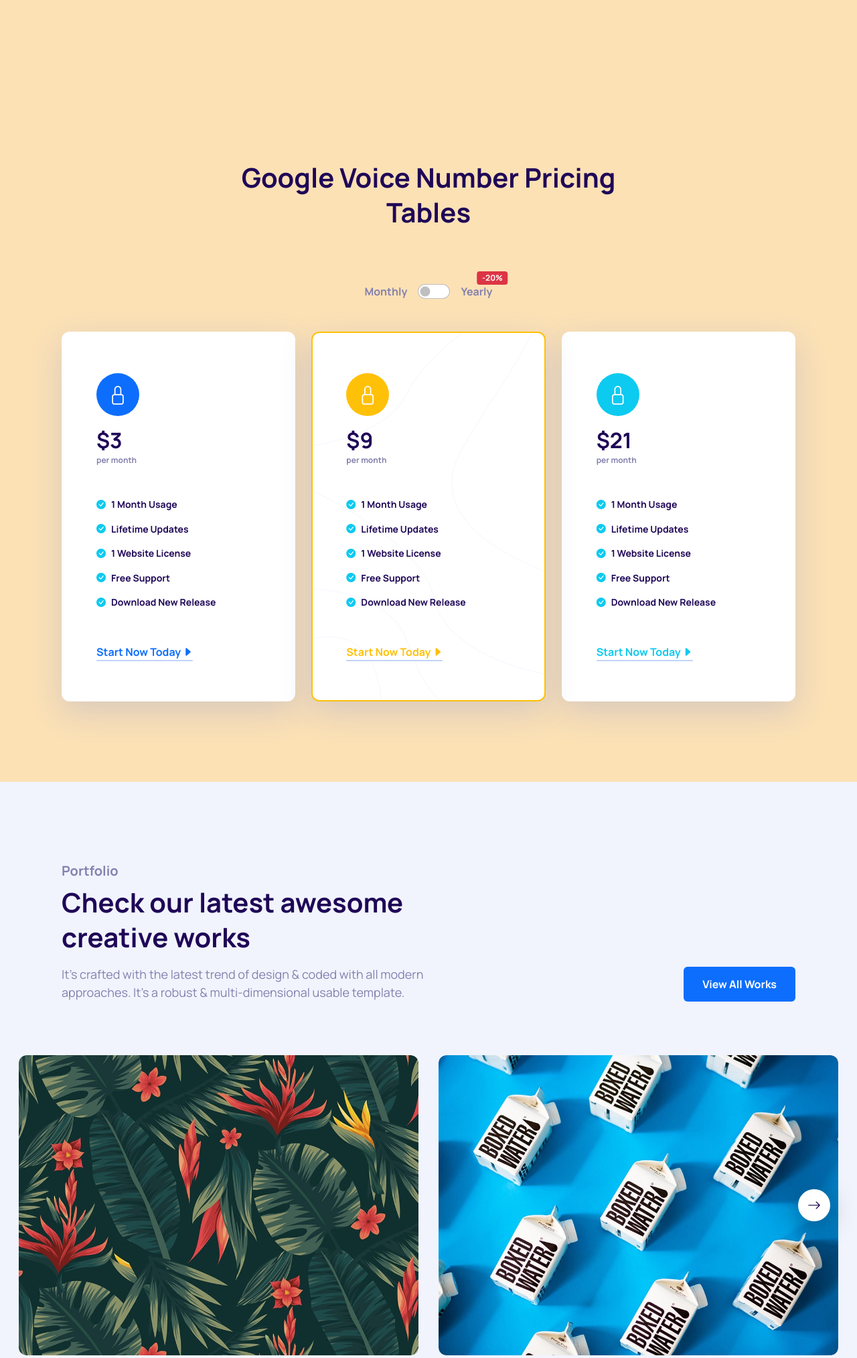
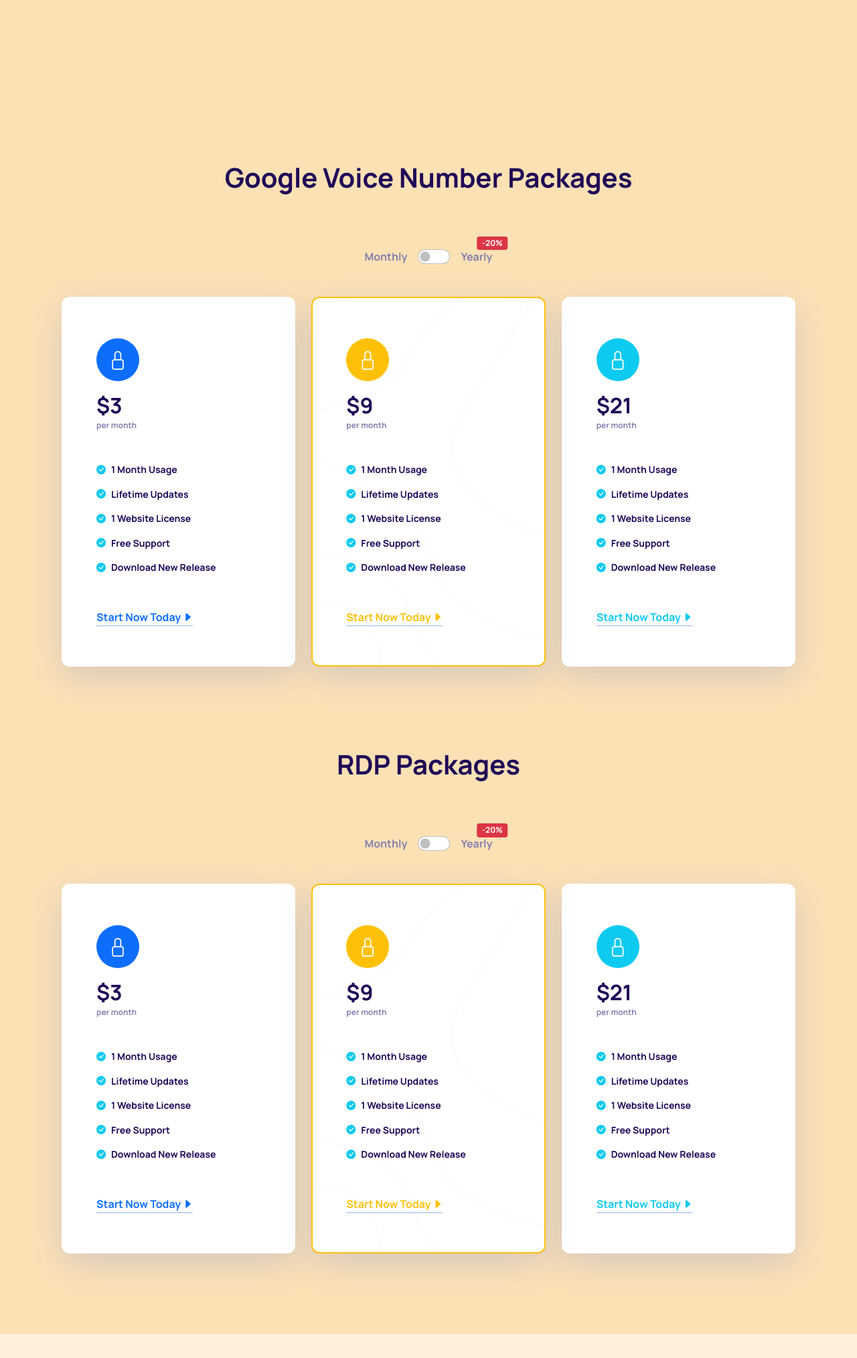
Before and after one commit to dollarstir/zone360, a PHP site: page /business-studio.php in a window 1280 px wide. Shown: the part 1388-3415 px from the top of the page at 67% size. Run offline with PHP 8.4, Linux system fonts and the light colour scheme.

Commit message:
ui update 13

```diff
--- a/business-studio.php
+++ b/business-studio.php
@@ -135,7 +135,7 @@
           <div class="col-12 col-sm-9 col-md-8 col-lg-7">
             <div class="section-heading text-center">
 
-              <h2>Google Voice Number Pricing Tables</h2>
+              <h2>Google Voice Number Packages</h2>
               <!-- <p>It's crafted with the latest trend of design &amp; coded with all modern approaches. It's a robust &amp; multi-dimensional usable template.</p> -->
             </div>
           </div>
@@ -228,82 +228,97 @@
     </div>
     <div class="mb-120 d-block"></div>
     <!-- Portfolio Area-->
-    <div class="saasbox-portfolio-area pt-120 pb-120 bg-gray">
+    <!-- RDP PAckages -->
+    <div class="saasbox-pricing-plan-area price2 bg-grey">
       <div class="container">
-        <div class="row align-items-end justify-content-between">
-          <div class="col-12 col-sm-8 col-lg-7 col-xxl-6">
-            <div class="section-heading mb-0">
-              <h6>Portfolio</h6>
-              <h2>Check our latest awesome creative works</h2>
-              <p>It's crafted with the latest trend of design &amp; coded with all modern approaches. It's a robust &amp; multi-dimensional usable template.</p>
-            </div>
-          </div>
-          <div class="col-12 col-sm-4 col-lg-5">
-            <div class="text-sm-end mt-5 mt-sm-0"><a class="btn btn-primary" href="portfolio-creative.html">View All Works</a></div>
+        <div class="row justify-content-center">
+          <div class="col-12 col-sm-9 col-md-8 col-lg-7">
+            <div class="section-heading text-center">
+
+              <h2>RDP Packages</h2>
+              <!-- <p>It's crafted with the latest trend of design &amp; coded with all modern approaches. It's a robust &amp; multi-dimensional usable template.</p> -->
             </div>
           </div>
         </div>
-      <div class="d-block mb-80"></div>
-      <div class="container-fluid">
-        <div class="portfolio2-wrapper px-3">
-          <div class="portfolio2-slides">
-            <div>
-              <!-- Single Portfolio Area -->
-              <div class="single-portfolio-area"><img src="img/bg-img/p22.jpg" alt="">
-                <!-- Ovarlay Content -->
-                <div class="overlay-content">
-                  <div class="portfolio-title">
-                    <h6 class="mb-0">Portfolio Title</h6>
-                  </div>
-                  <div class="portfolio-links"><a class="portfolio-img-zoom" href="img/bg-img/p22.jpg"><i class="bi bi-arrows-fullscreen"></i></a><a href="portfolio-details-one.html"><i class="bi bi-link-45deg"></i></a></div>
+        <div class="row">
+          <div class="col-12">
+            <div class="pricing-table-switch mb-5 text-center wow fadeInUp" data-wow-duration="1000ms" data-wow-delay="200ms">
+              <div class="form-check form-switch d-flex align-items-center justify-content-center ps-0 mb-0">
+                <label class="form-check-label fz-16 fw-bold me-3" for="priceSwitching">Monthly</label>
+                <input class="form-check-input ms-0 mt-0" id="priceSwitching" type="checkbox">
+                <label class="form-check-label fz-16 fw-bold ms-3 position-relative" for="priceSwitching">Yearly<span class="badge bg-danger rounded position-absolute">-20%</span></label>
               </div>
             </div>
           </div>
-            <div>
-              <!-- Single Portfolio Area -->
-              <div class="single-portfolio-area"><img src="img/bg-img/p23.jpg" alt="">
-                <!-- Ovarlay Content -->
-                <div class="overlay-content">
-                  <div class="portfolio-title">
-                    <h6 class="mb-0">Apps Redesign</h6>
-                  </div>
-                  <div class="portfolio-links"><a class="portfolio-img-zoom" href="img/bg-img/p23.jpg"><i class="bi bi-arrows-fullscreen"></i></a><a href="portfolio-details-one.html"><i class="bi bi-link-45deg"></i></a></div>
+          <div class="col-12">
+            <div class="row g-4 justify-content-center">
+              <!-- Single Pricing Plan-->
+              <div class="col-12 col-sm-9 col-md-7 col-lg-4">
+                <div class="card pricing-card monthly-plan shadow-lg wow fadeInUp" data-wow-duration="1000ms" data-wow-delay="300ms">
+                  <div class="pricing-heading mb-5">
+                    <div class="price"><span class="bg-primary rounded-circle"><i class="bi bi-lock"></i></span>
+                      <div class="price-quantity">
+                        <h2 class="mb-0 monthly-price">$3<span class="fz-12">per month</span></h2>
+                        <h2 class="mb-0 yearly-price">$28<span class="fz-12">per year (save 20%)</span></h2>
                       </div>
                     </div>
                   </div>
-            <div>
-              <!-- Single Portfolio Area -->
-              <div class="single-portfolio-area"><img src="img/bg-img/p24.jpg" alt="">
-                <!-- Ovarlay Content -->
-                <div class="overlay-content">
-                  <div class="portfolio-title">
-                    <h6 class="mb-0">Marketing</h6>
+                  <div class="pricing-desc mb-5">
+                    <ul class="list-unstyled mb-0">
+                      <li><i class="text-info me-2 bi bi-check-circle-fill"></i>1 Month Usage</li>
+                      <li><i class="text-info me-2 bi bi-check-circle-fill"></i>Lifetime Updates</li>
+                      <li><i class="text-info me-2 bi bi-check-circle-fill"></i>1 Website License</li>
+                      <li><i class="text-info me-2 bi bi-check-circle-fill"></i>Free Support</li>
+                      <li><i class="text-info me-2 bi bi-check-circle-fill"></i>Download New Release</li>
+                    </ul>
                   </div>
-                  <div class="portfolio-links"><a class="portfolio-img-zoom" href="img/bg-img/p24.jpg"><i class="bi bi-arrows-fullscreen"></i></a><a href="portfolio-details-one.html"><i class="bi bi-link-45deg"></i></a></div>
+                  <div class="pricing-btn"><a class="btn btn-primary btn-minimal" href="cart.html">Start Now Today<i class="bi bi-caret-right-fill"></i></a></div>
+                </div>
+              </div>
+              <!-- Single Pricing Plan-->
+              <div class="col-12 col-sm-9 col-md-7 col-lg-4">
+                <div class="card pricing-card monthly-plan active bg-img shadow-lg wow fadeInUp" style="background-image: url('img/core-img/3.png')" data-wow-duration="1000ms" data-wow-delay="500ms">
+                  <div class="pricing-heading mb-5">
+                    <div class="price"><span class="bg-warning rounded-circle"><i class="bi bi-lock"></i></span>
+                      <div class="price-quantity">
+                        <h2 class="mb-0 monthly-price">$9<span class="fz-12">per month</span></h2>
+                        <h2 class="mb-0 yearly-price">$86<span class="fz-12">per year (save 20%)</span></h2>
                       </div>
                     </div>
                   </div>
-            <div>
-              <!-- Single Portfolio Area-->
-              <div class="single-portfolio-area"><img src="img/bg-img/p25.jpg" alt="">
-                <!-- Ovarlay Content -->
-                <div class="overlay-content">
-                  <div class="portfolio-title">
-                    <h6 class="mb-0">eCommerce Solution</h6>
+                  <div class="pricing-desc mb-5">
+                    <ul class="list-unstyled mb-0">
+                      <li><i class="text-info me-2 bi bi-check-circle-fill"></i>1 Month Usage</li>
+                      <li><i class="text-info me-2 bi bi-check-circle-fill"></i>Lifetime Updates</li>
+                      <li><i class="text-info me-2 bi bi-check-circle-fill"></i>1 Website License</li>
+                      <li><i class="text-info me-2 bi bi-check-circle-fill"></i>Free Support</li>
+                      <li><i class="text-info me-2 bi bi-check-circle-fill"></i>Download New Release</li>
+                    </ul>
                   </div>
-                  <div class="portfolio-links"><a class="portfolio-img-zoom" href="img/bg-img/p25.jpg"><i class="bi bi-arrows-fullscreen"></i></a><a href="portfolio-details-one.html"><i class="bi bi-link-45deg"></i></a></div>
+                  <div class="pricing-btn"><a class="btn btn-warning btn-minimal" href="cart.html">Start Now Today<i class="bi bi-caret-right-fill"></i></a></div>
+                </div>
+              </div>
+              <!-- Single Pricing Plan-->
+              <div class="col-12 col-sm-9 col-md-7 col-lg-4">
+                <div class="card pricing-card monthly-plan shadow-lg wow fadeInUp" data-wow-duration="1000ms" data-wow-delay="700ms">
+                  <div class="pricing-heading mb-5">
+                    <div class="price"><span class="bg-info rounded-circle"><i class="bi bi-lock"></i></span>
+                      <div class="price-quantity">
+                        <h2 class="mb-0 monthly-price">$21<span class="fz-12">per month</span></h2>
+                        <h2 class="mb-0 yearly-price">$199<span class="fz-12">per year (save 20%)</span></h2>
                       </div>
                     </div>
                   </div>
-            <div>
-              <!-- Single Portfolio Area -->
-              <div class="single-portfolio-area"><img src="img/bg-img/p26.jpg" alt="">
-                <!-- Ovarlay Content -->
-                <div class="overlay-content">
-                  <div class="portfolio-title">
-                    <h6 class="mb-0">Bugs Fix Works</h6>
+                  <div class="pricing-desc mb-5">
+                    <ul class="list-unstyled mb-0">
+                      <li><i class="text-info me-2 bi bi-check-circle-fill"></i>1 Month Usage</li>
+                      <li><i class="text-info me-2 bi bi-check-circle-fill"></i>Lifetime Updates</li>
+                      <li><i class="text-info me-2 bi bi-check-circle-fill"></i>1 Website License</li>
+                      <li><i class="text-info me-2 bi bi-check-circle-fill"></i>Free Support</li>
+                      <li><i class="text-info me-2 bi bi-check-circle-fill"></i>Download New Release</li>
+                    </ul>
                   </div>
-                  <div class="portfolio-links"><a class="portfolio-img-zoom" href="img/bg-img/p26.jpg"><i class="bi bi-arrows-fullscreen"></i></a><a href="portfolio-details-one.html"><i class="bi bi-link-45deg"></i></a></div>
+                  <div class="pricing-btn"><a class="btn btn-info btn-minimal" href="cart.html">Start Now Today<i class="bi bi-caret-right-fill"></i></a></div>
                 </div>
               </div>
             </div>
@@ -311,6 +326,7 @@
         </div>
       </div>
     </div>
+    <div class="mb-120 d-block"></div>
     <!-- Client Feedback Area -->
     <div class="client-feedback-area feedback-2 pt-120 pb-120">
       <div class="container">
```
Lines whose indentation alone changed are shown as unchanged.
